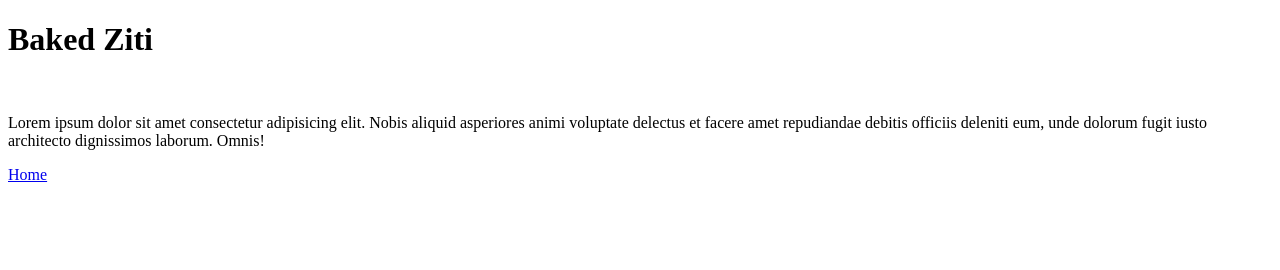
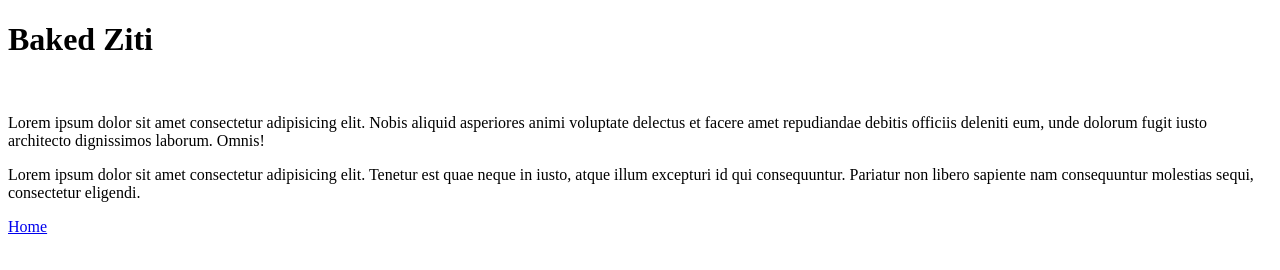
Before and after one commit to KrishanKumarSaini/odin-recipes, a plain HTML site: page recipes/Baked-Ziti.html in a window 1280 px wide. Drawn offline with Linux system fonts and the light colour scheme.

Commit message:
added Lorem text and some spacing

```diff
--- a/recipes/Baked-Ziti.html
+++ b/recipes/Baked-Ziti.html
@@ -9,6 +9,9 @@
     <h1>Baked Ziti</h1>
     <br />
     <p>Lorem ipsum dolor sit amet consectetur adipisicing elit. Nobis aliquid asperiores animi voluptate delectus et facere amet repudiandae debitis officiis deleniti eum, unde dolorum fugit iusto architecto dignissimos laborum. Omnis!</p>
+    <p>Lorem ipsum dolor sit amet consectetur adipisicing elit. Tenetur est quae neque in iusto, atque illum excepturi id qui consequuntur. Pariatur non libero sapiente nam consequuntur molestias sequi, consectetur eligendi.</p>
+
+
     <a href="../index.html">Home</a>
 </body>
 </html>
```
